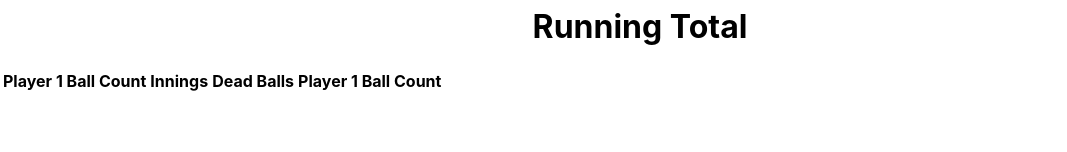
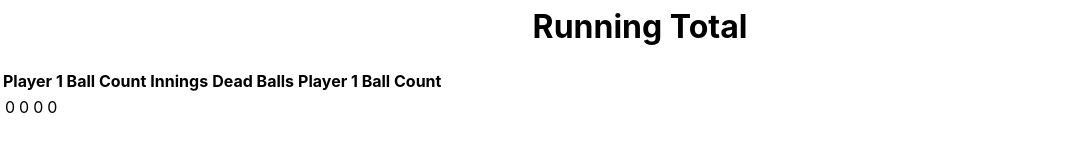
Before and after one commit to danmada/apa-score-sheet, a React (Create React App) app in the folder apa_score_sheet/: page / in a window 1280 px wide. Both pictures are taken after a click on the button "End Rack". Shown: the part 294-446 px from the top of the page, without its empty margins (0-1067 px from the left). Built offline with nearby package versions, Linux system fonts and the light colour scheme.

Commit message:
innings tally fix

```diff
--- a/apa_score_sheet/src/components/App.js
+++ b/apa_score_sheet/src/components/App.js
@@ -1,5 +1,5 @@
 import '../App.css';
-import React, { useState, useEffect } from "react"
+import React, { useState } from "react"
 import PlayerInfo from './PlayerInfo';
 import NewRack from './NewRack';
 import RunningTotal from './RunningTotal';
@@ -16,18 +16,7 @@ function App() {
   const [deadBallCount, setDeadBallCount] = useState(0)
   const [completedInnings, setCompletedInnings] = useState([])
 
-  // const getData = async () => {
-  //   const response = await fetch("/api");
-  //   const data = await response.json();
-  //   console.log(data)
-  // }
-
-
-  // useEffect(() => {
-  //   getData();
-  // }, [])
-
-  const currentRack = [{playerOneBallCount},{inningCount}, {deadBallCount}, {playerTwoBallCount}]
+  const currentRack = {playerOneBallCount, inningCount, deadBallCount, playerTwoBallCount}
 
   function handleEndRackClick() {
     setCompletedInnings((completedInnings) => [...completedInnings, currentRack ])
--- a/apa_score_sheet/src/components/InningsDisplay.js
+++ b/apa_score_sheet/src/components/InningsDisplay.js
@@ -1,13 +1,15 @@
-function InningsDisplay({completedInnings}) {
+import React from "react"
+
+function InningsDisplay({data}) {
 
 
     return (
         <div>
             <tr>
-                <td>1</td>
-                <td>2</td>
-                <td>3</td>
-                <td>4</td>
+                    <td>{data.playerOneBallCount}</td>
+                    <td>{data.inningCount}</td>
+                    <td>{data.deadBallCount}</td>
+                    <td>{data.playerTwoBallCount}</td>
             </tr>
         </div>
     )
--- a/apa_score_sheet/src/components/RunningTotal.js
+++ b/apa_score_sheet/src/components/RunningTotal.js
@@ -2,7 +2,9 @@ import InningsDisplay from "./InningsDisplay"
 
 function RunningTotal({completedInnings}) {
 
-
+    const innings = completedInnings.map((data) => {
+       return <InningsDisplay data={data}/>
+    })
 
 
 
@@ -17,6 +19,7 @@ function RunningTotal({completedInnings}) {
                 <th>Dead Balls</th>
                 <th>Player 1 Ball Count</th>
             </tr>
+            {innings}
             </thead>
         </table>
         </>
```
